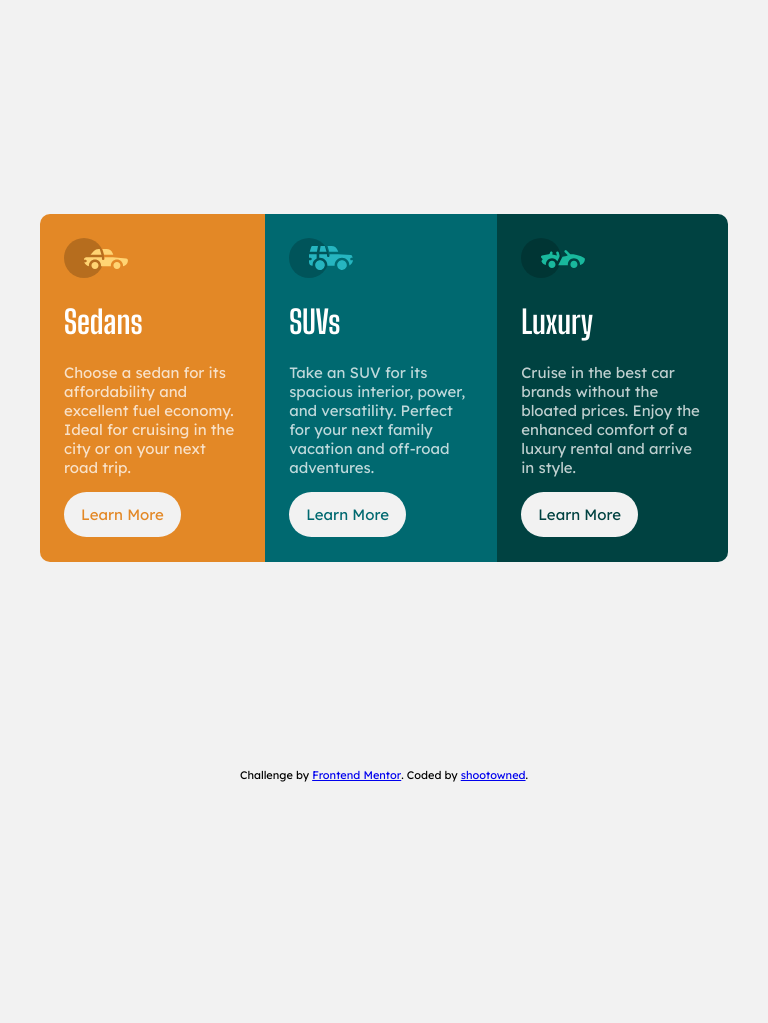
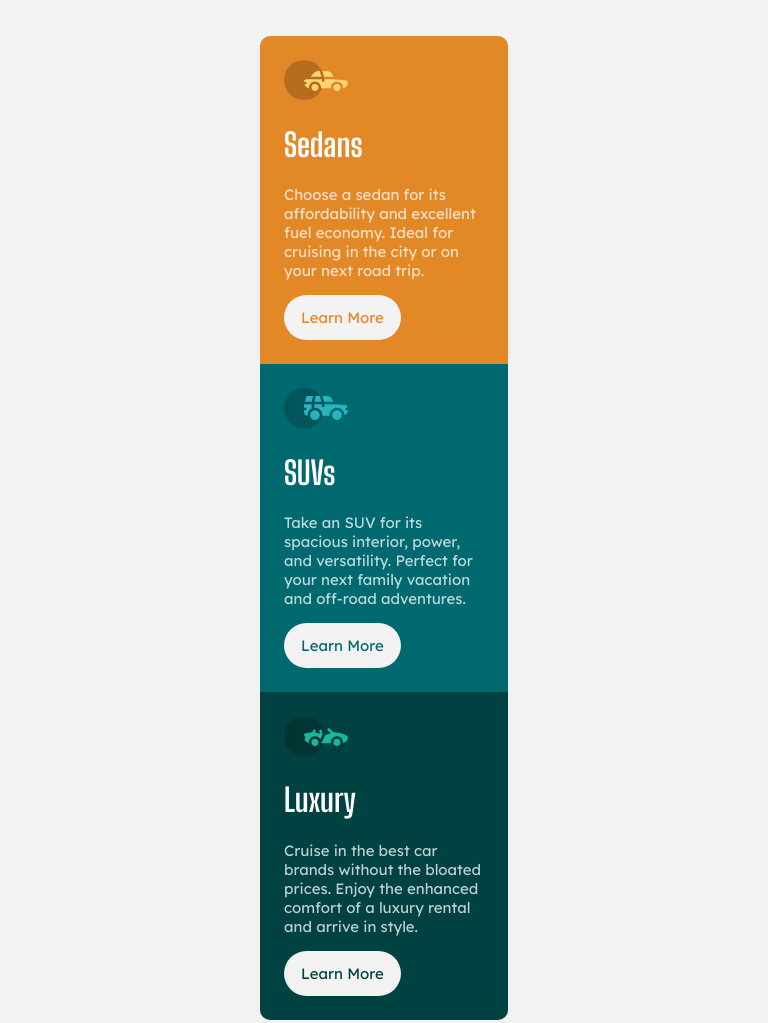
Before and after one commit to alexsander-augusto/3-column-preview-card-component-frontendmentor-challenge, a plain HTML site: page index.html in a window 768 px wide. Shown: the top 1023 px of the page. Before the commit the page ends 800 px from the top, so only its background shows below. Drawn offline with Linux system fonts and the light colour scheme.

Commit message:
update style.css

```diff
--- a/css/style.css
+++ b/css/style.css
@@ -93,7 +93,7 @@ button {
     font-size: 11px;
 }
 
-@media only screen and (min-width: 688px) {
+@media only screen and (min-width: 831px) {
     body {
         padding: 0px 32px;
     }
@@ -109,8 +109,13 @@ button {
     .flex-container div:nth-child(3) {
         border-radius: 0px 10px 10px 0px;
     }
+}
 
-    .flex-child {
-        min-height: 300px;
+@media (max-width: 831px) {
+    body {
+        padding: 0px 32px;
+    }
+    .flex-container {
+        height: 130vh;
     }
 }
```
